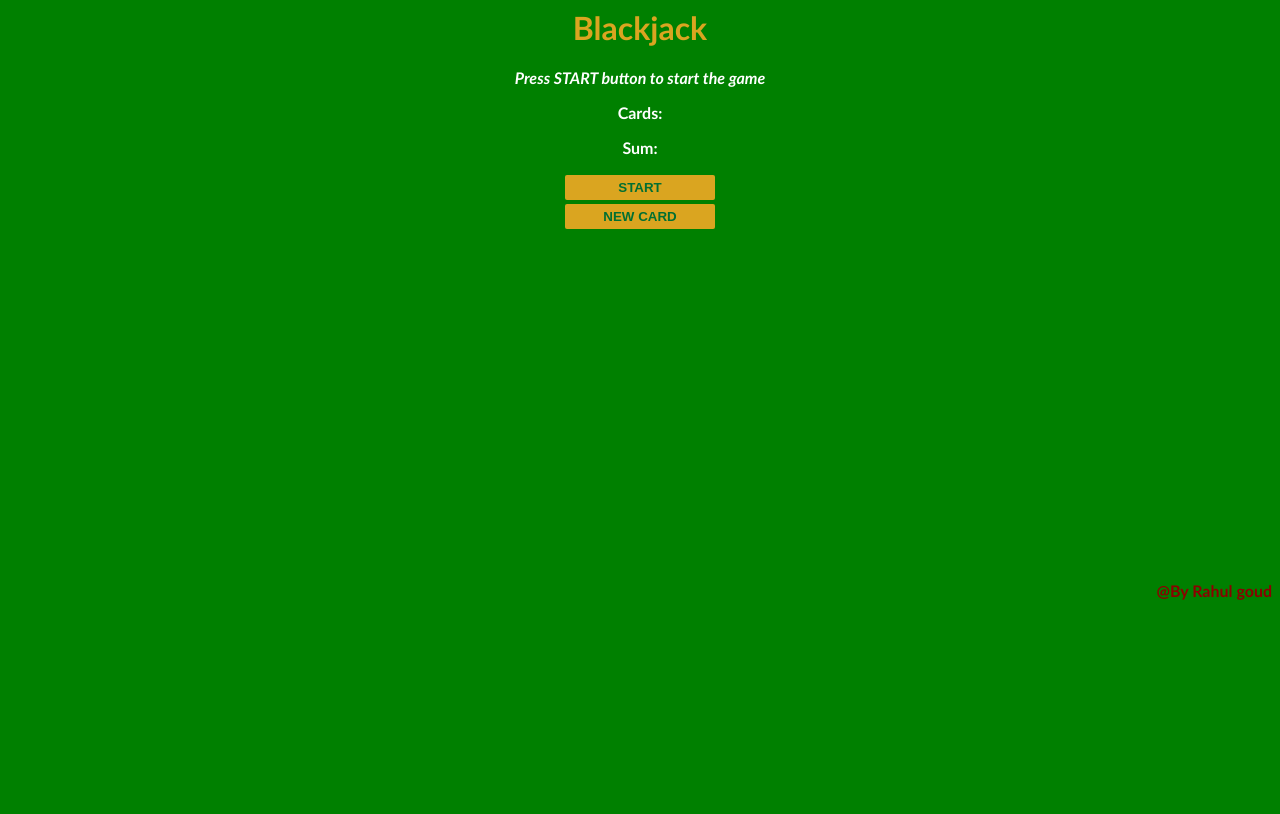
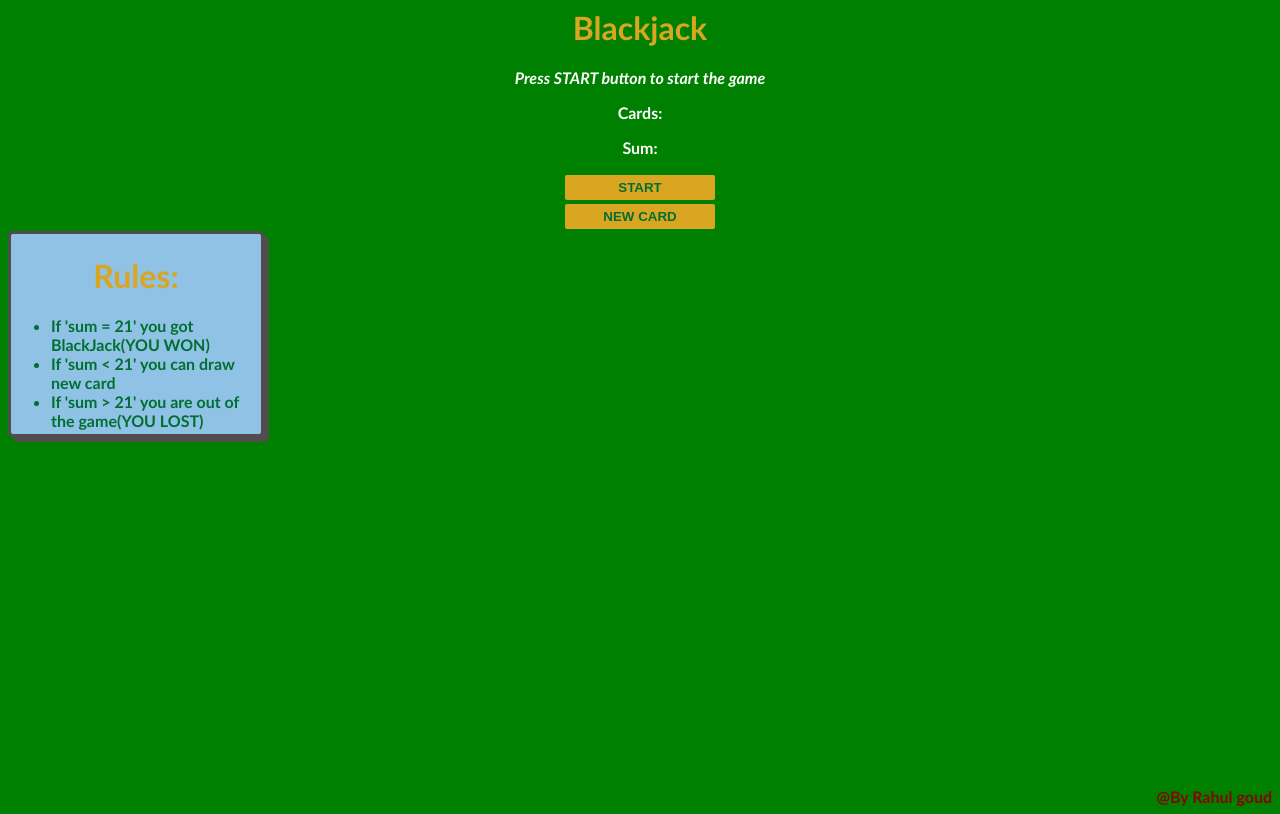
Before and after one commit to Rahul2289/Blackjack, a plain HTML site: page index.html in a window 1280 px wide. Drawn offline with Linux system fonts and the light colour scheme.

Commit message:
blackjack

```diff
--- a/index.html
+++ b/index.html
@@ -13,6 +13,14 @@
     <p id="sum-el">Sum:</p>
     <button onclick="startGame()" >START</button><br>
     <button onclick="newCard()">NEW CARD</button>
+    <div>
+        <h1>Rules:</h1>
+      <ul>
+          <li>If 'sum = 21' you got BlackJack(YOU WON)</li>
+          <li>If 'sum < 21' you can draw new card</li>
+          <li>If 'sum > 21' you are out of the game(YOU LOST)</li>
+      </ul>
+    </div>
     <footer>@By <strong>Rahul goud</strong></footer>
     <script src="index.js"></script>
 </body>
--- a/style.css
+++ b/style.css
@@ -28,3 +28,16 @@ footer{
     text-align-last:right;
     margin-top: 350px;
 }
+div{
+    height: 200px;
+    width: 250px;
+    background-color: rgb(143, 194, 228);
+    color: #016f32;;
+    text-align: left;
+    border: solid 3px rgb(82, 77, 77);
+    border-radius: 5px;
+    box-shadow:5px 5px rgb(82, 77, 77);
+}
+div h1{
+    text-align: center;
+}
```
